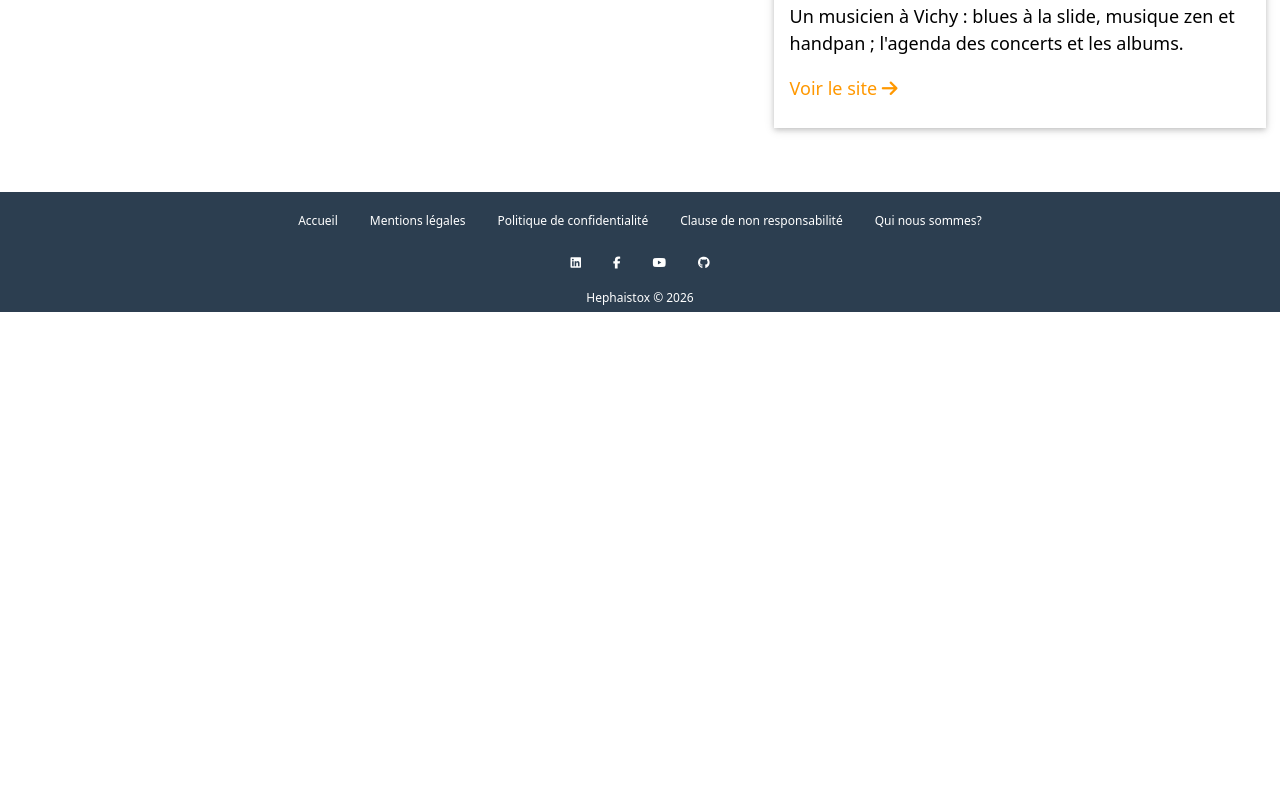
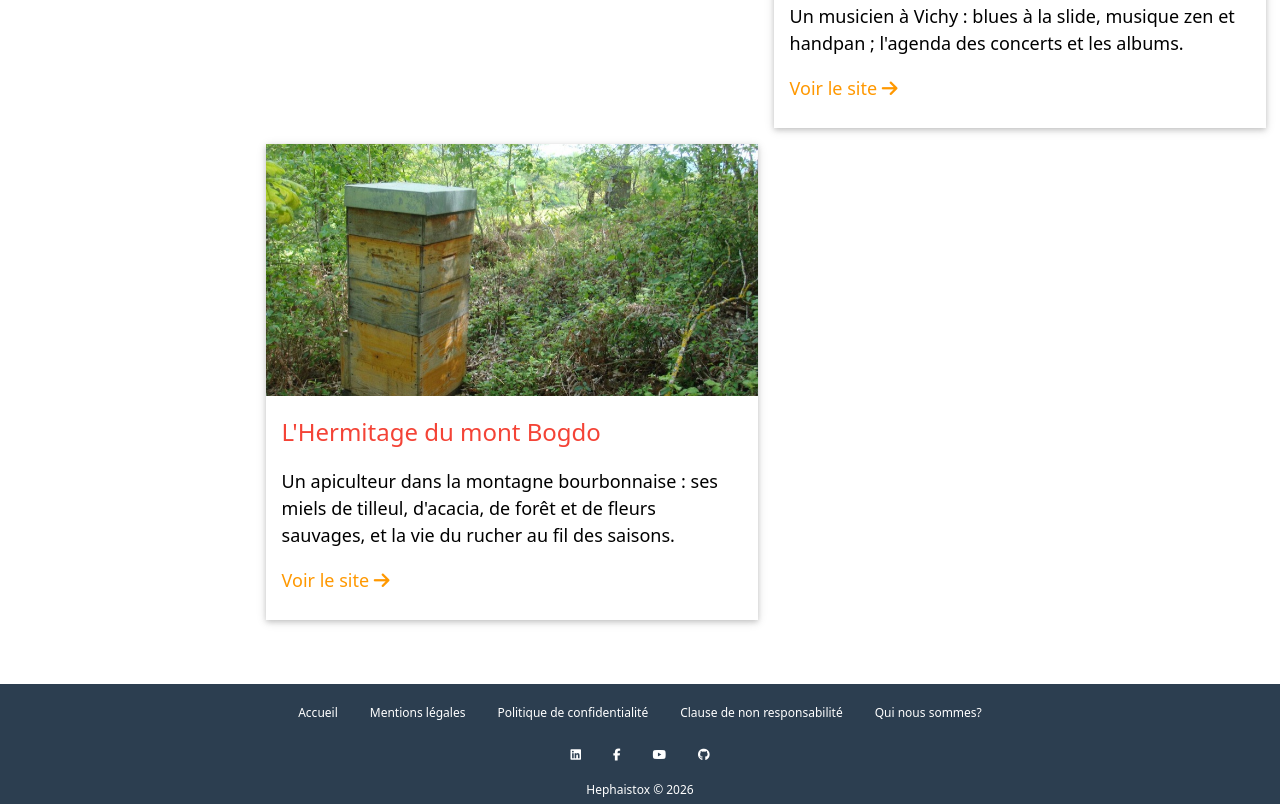
Before and after one commit to hephaistox/landing, a website: page resources/public/fr/articles/realisations.html in a window 1280 px wide. Shown: the part 1898-2702 px from the top of the page. Before the commit the page ends 2210 px from the top, so only its background shows below. Drawn offline with Linux system fonts and the light colour scheme.

Commit message:
Ajoute Mont Bogdo aux réalisations
Co-Authored-By: Claude Opus 5.5 <noreply@anthropic.com>

```diff
--- a/resources/public/fr/articles/realisations.html
+++ b/resources/public/fr/articles/realisations.html
@@ -125,6 +125,16 @@
                   </div>
                 </a>
               </div>
+              <div class="w3-half w3-margin-bottom">
+                <a class="w3-card w3-hover-shadow w3-white w3-text-black" data-link-name="mont-bogdo" href="https://mont-bogdo.anthony-hephaistox.workers.dev/" style="display:block;height:100%;text-decoration:none;" rel="noopener" target="_blank">
+                  <img alt="Mont Bogdo" class="w3-image" src="../../images/realisations/mont-bogdo.jpg" style="display:block;width:100%;height:14em;object-fit:cover;background:#f4f4f4;">
+                  <div class="w3-padding">
+                    <h3 class="w3-text-red">L'Hermitage du mont Bogdo</h3>
+                    <p>Un apiculteur dans la montagne bourbonnaise : ses miels de tilleul, d'acacia, de forêt et de fleurs sauvages, et la vie du rucher au fil des saisons.</p>
+                    <p class="w3-text-orange">Voir le site <i class="fa fas fa-arrow-right"></i></p>
+                  </div>
+                </a>
+              </div>
             </div>
 
           </div>
```
Also changed, not shown: resources/public/en/articles/realisations.html (+10 -0 lines), resources/public/images/realisations/mont-bogdo.jpg (added), 1 other file.
